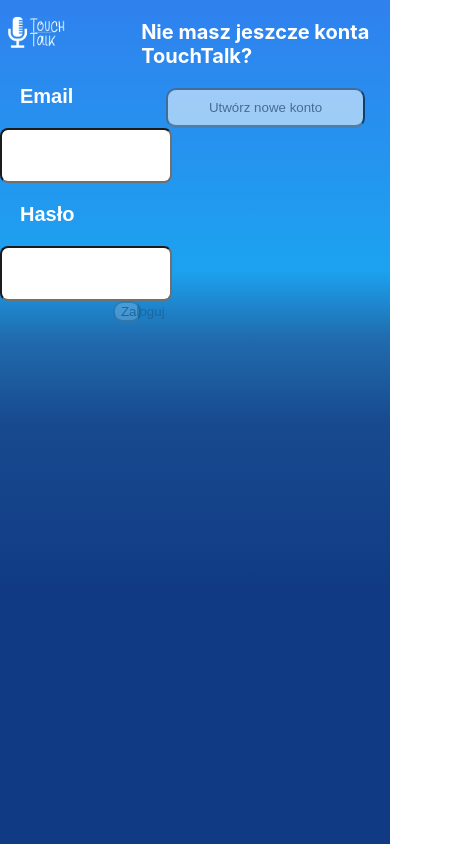
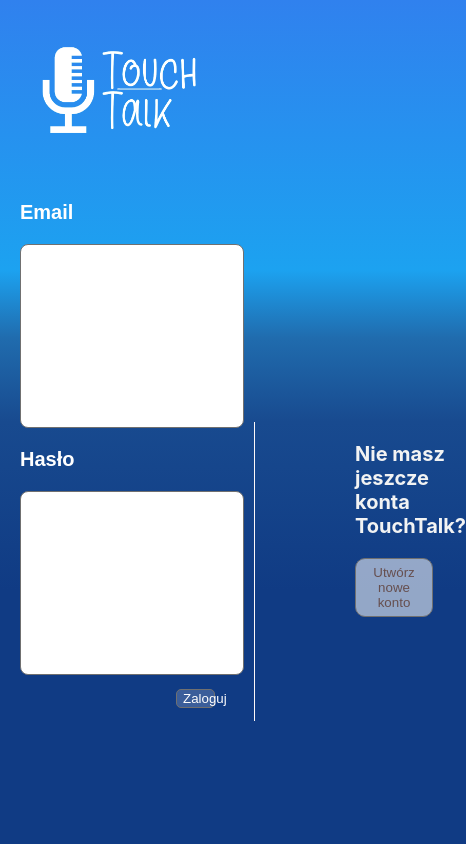
Before and after one commit to SadowyKinga/TouchTalk, a React (Create React App) app in the folder react-app/: page / in a window 390 px wide. Shown: the whole page, 466 px wide, since content can reach past the window. Built offline with nearby package versions, Linux system fonts and the light colour scheme.

Commit message:
add mobile login page

```diff
--- a/react-app/src/components/Signin.css
+++ b/react-app/src/components/Signin.css
@@ -12,30 +12,31 @@ body{
 
 }
 
-
 .logo{
-    height: 50%;
-    width: 50%;
+    height: 50vh;
+    width: 50vw;
 }
 
-section{
+.container{
     display: flex;
     flex-direction: row;
+    margin-right: 1em;
+    margin-left: 1em;
 }
 
 form{
     display: flex;
     flex-direction: column;
-    width: 50%;
+    width: 50vw;
 }
 
 input{
     margin-left: auto;
     margin-right: auto;
-    width: 80%;
-    height: 3em;
+    width: 80vw;
+    height: 7vh;
     align-items: center;
-    border-color: #707070;
+    border: 1px solid #707070;
     border-radius: 8px;
     outline: 0;
     padding: 1em;
@@ -48,25 +49,22 @@ label{
     font-family: Arial, Helvetica, sans-serif;
     color: white;
     margin: 1em;
-
 }
 
 button{
-    width: 20%;
-    height: 3em;
-    background-color: #FFFFFF;
-    opacity: 18%;
-    color: black;
     border-radius: 10px;
-    border-bottom: solid #707070;
+    border: 1px solid #707070;
     margin-left: auto;
     outline: 0;
 }
 
 aside{
-    display: flex;
-    flex-direction: column;
-    float: right;
+    width: 50vw;
+    align-items: center;
+    margin-top: 50vh;
+    margin-left: 10vw;
+    border-left: 1px solid #FDF8F8;
+    padding-left: 5em;
 }
 
 .form-error{
@@ -74,11 +72,81 @@ aside{
 }
 
 .register-button{
-    width: 80%;
-    background-color: #FFFFFF;
-    opacity: 55%;
+    background: rgba( 255, 255, 255, 55%);
     color: #664F4F;
+    border: 1px solid #707070;
     margin-left: auto;
     margin-right: auto;
+    width: 20vw;
+    height: 7vh;
+}
 
+.login-button{
+    background: rgba( 255, 255, 255, 18%);
+    color: white;
+    border-radius: 5px;
+    width: 10vw;
+    height: 7vh;
+    margin: 1em;
+    margin-left: auto;
+    margin-right: 0;
 }
+
+p{
+    color: #F2F3F3;
+}
+
+label{
+    margin-left: inherit;
+}
+
+.form-error{
+    color: white;
+    opacity: 70%;
+}
+
+@media only screen and (max-device-width: 420px)
+{
+    form{
+        width: auto;
+        border-bottom: 1px solid #F0EFEF;
+    }
+    .logo{
+        width: 90vw;
+        height: 40vh;
+    }
+
+    .login-button{
+        background: rgba( 255, 255, 255, 0%);
+        width: 25vw;
+        border-radius: 0px;
+        border: 0;
+    }
+
+    .container{
+        display: flex;
+        flex-direction: column;
+    }
+
+    input{
+        width: 90vw;
+    }
+
+    aside{
+        width: auto;
+        align-items: center;
+        margin-top: 0;
+        margin-left: 0;
+        border-left: 0;
+        padding-left: 0;
+    }
+
+    .register-button{
+        width: 90vw;
+    }
+
+    p{
+        text-align: center;
+        padding: 1em;
+    }
+}
--- a/react-app/src/components/Signin.jsx
+++ b/react-app/src/components/Signin.jsx
@@ -24,8 +24,9 @@ const Signin = () => {
     },
   });
   return (
+
     <section>
-
+      <div className='container'>
       <form onSubmit={formik.handleSubmit}>
         <img src={logo} className="logo"/>
         <label htmlFor='email'>Email</label>
@@ -51,13 +52,15 @@ const Signin = () => {
         {formik.touched.password && formik.errors.password ? (
           <div className='form-error'>{formik.errors.password}</div>
         ) : null}
-        <button type='submit'>Zaloguj</button>
+        <button className='login-button' type='submit'>Zaloguj</button>
       </form>
       <aside>
         <p>Nie masz jeszcze konta TouchTalk?</p>
         <button className='register-button' onClick={togglePanel}>Utwórz nowe konto</button>
       </aside>
+      </div>
     </section>
+
   );
 };
 
```
